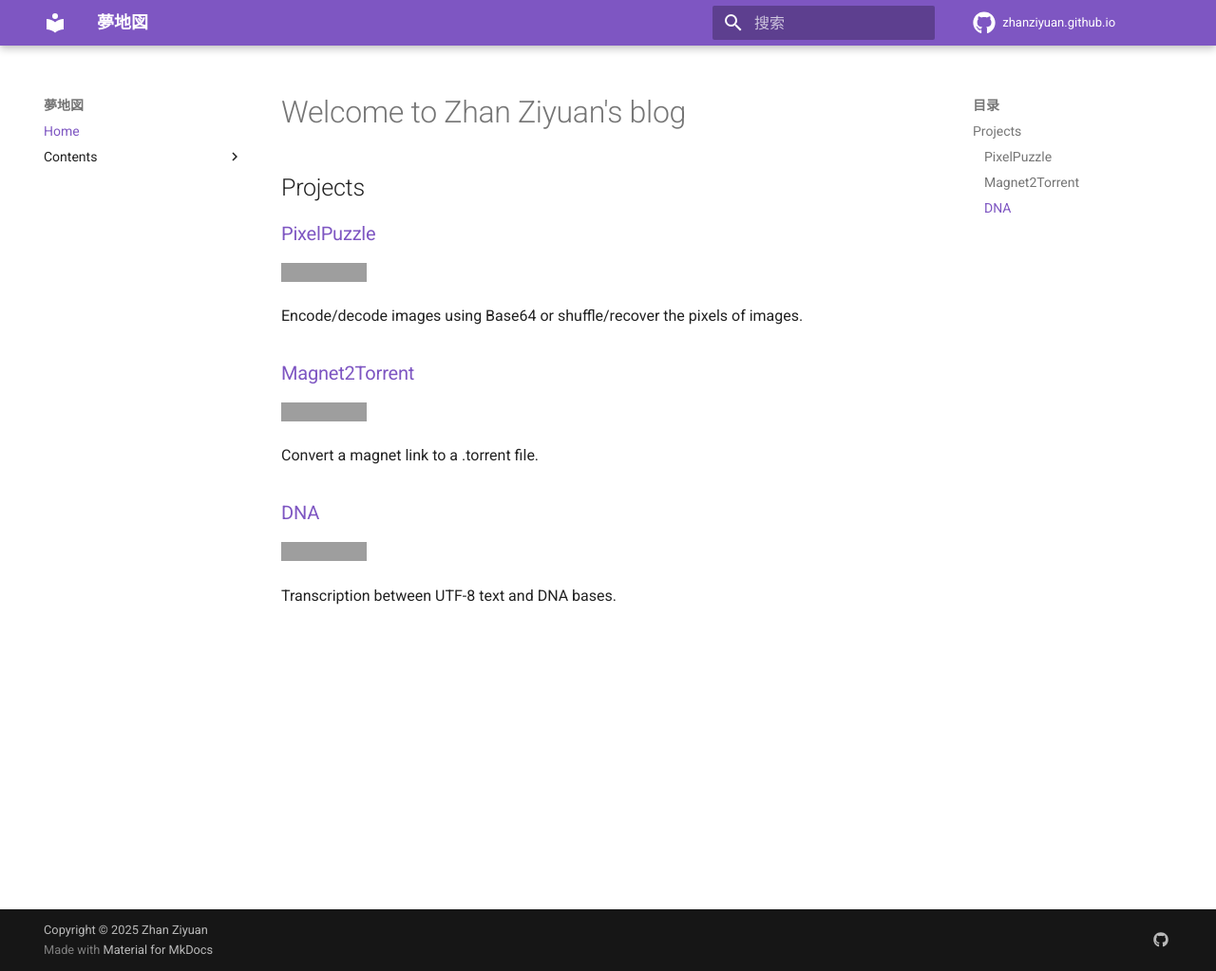
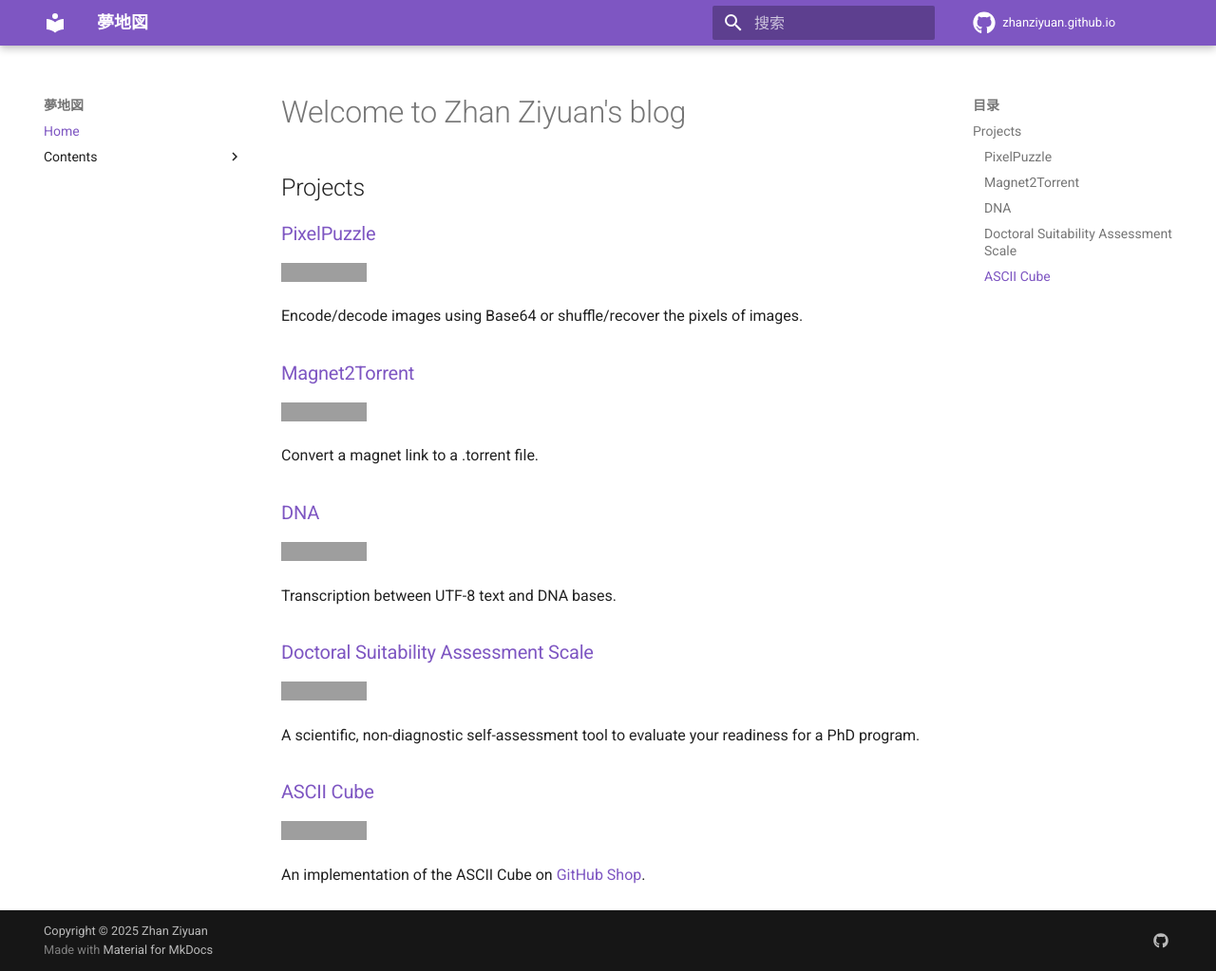
Before and after one commit to ZhanZiyuan/zhanziyuan.github.io, an MkDocs documentation site: the page built from docs/index.md, in a window 1280 px wide and 1023 px high. Shown: the whole window at 95% size. Built offline with MkDocs 1.6.1 and Material for MkDocs 9.7.7, drawn with Linux system fonts in a browser that asks for light colours; comment, search, counter and statistics services are not loaded; grey boxes are pictures that could not be loaded.

Commit message:
Updated `index.md` and `introduction.md`.
- Updated `index.md` and `introduction.md`.

```diff
--- a/docs/index.md
+++ b/docs/index.md
@@ -20,3 +20,17 @@
 [![Vercel Deploy](https://deploy-badge.vercel.app/vercel/dnadsl)](https://dnadsl.vercel.app/)
 
 Transcription between UTF-8 text and DNA bases.
+
+### [Doctoral Suitability Assessment Scale](https://github.com/ZhanZiyuan/doctoral-suitability-assessment)
+
+[![Vercel Deploy](https://deploy-badge.vercel.app/vercel/dsascale)](https://dsascale.vercel.app/)
+
+A scientific, non-diagnostic self-assessment tool
+to evaluate your readiness for a PhD program.
+
+### [ASCII Cube](https://github.com/ZhanZiyuan/ascii-cube)
+
+[![Vercel Deploy](https://deploy-badge.vercel.app/vercel/asciicube)](https://asciicube.vercel.app/)
+
+An implementation of the ASCII Cube
+on [GitHub Shop](https://thegithubshop.com/).
```
Also changed, not shown: docs/introduction.md (+7 -1 lines).
